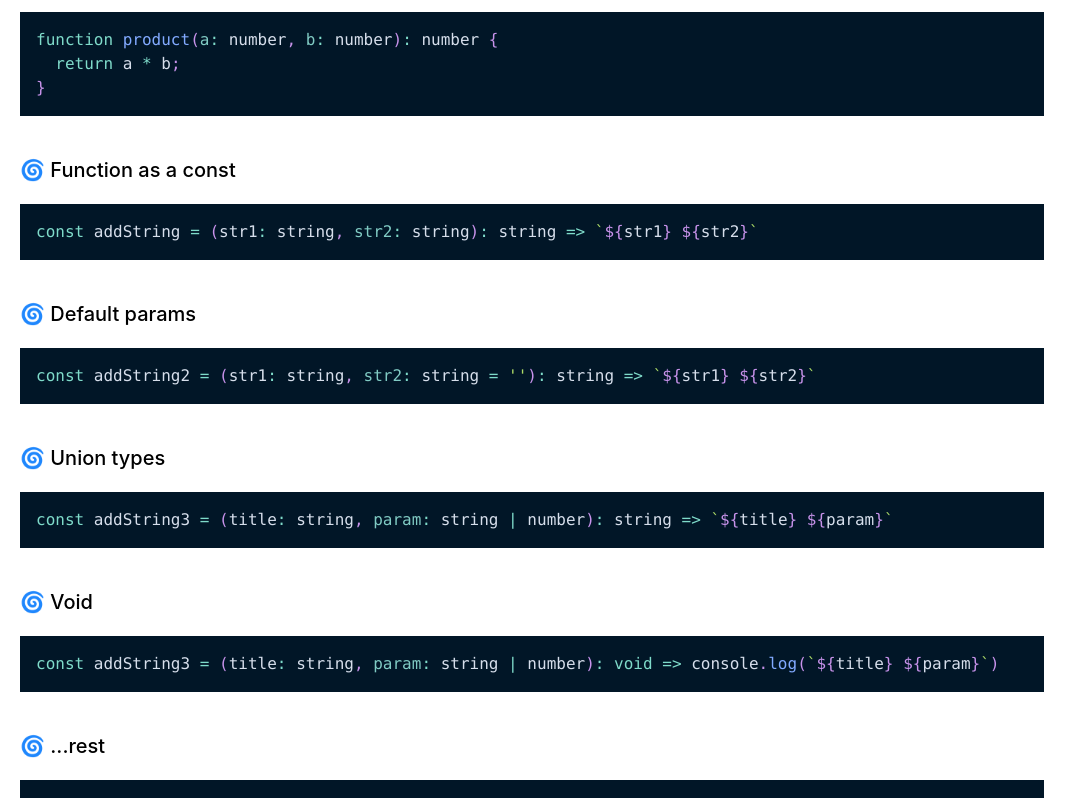
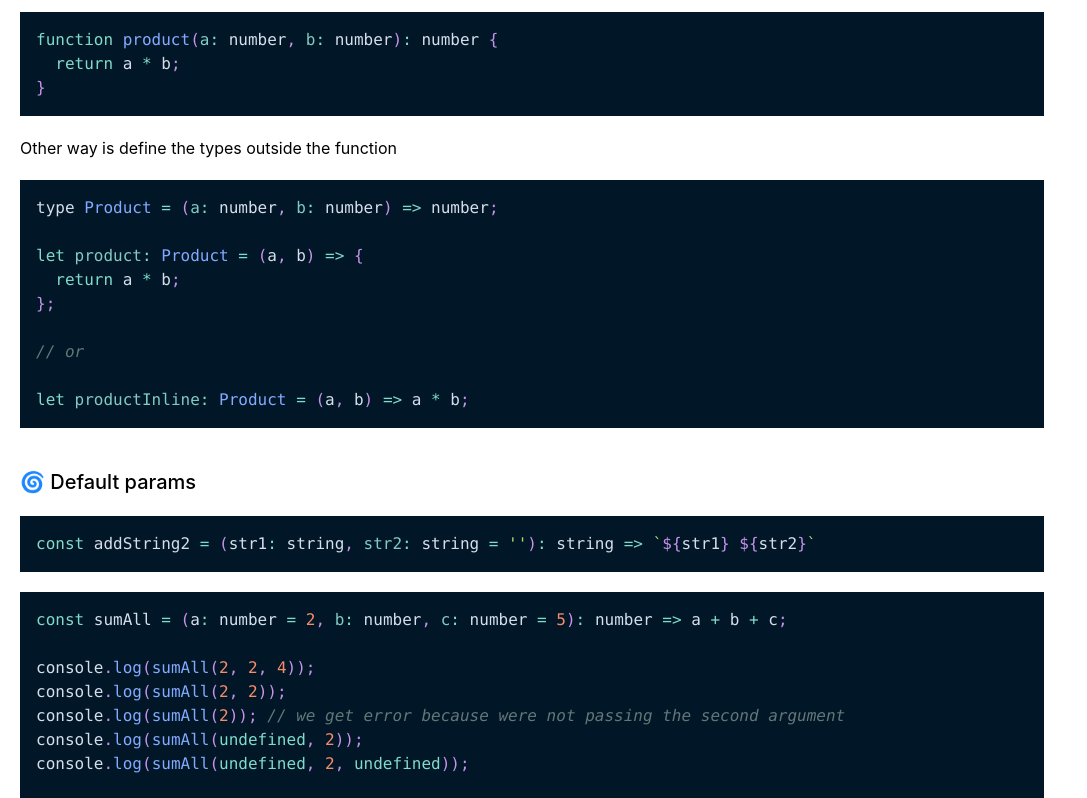
Before and after one commit to webdiego/time-to-learn-ts, a Next.js app: page /basics/02-functions in a window 1280 px wide. Shown: the part 480-1278 px from the top of the page, without its empty margins (0-1087 px from the left). Built offline with nearby package versions, Linux system fonts and the light colour scheme.

Commit message:
update(functions)

```diff
--- a/pages/basics/02-functions.tsx
+++ b/pages/basics/02-functions.tsx
@@ -1,22 +1,6 @@
 import Layout from '@components/Layout';
 import Code from '@components/Code';
 import Title from '@components/Title';
-
-function product(a: number, b: number): number {
-  return a * b;
-}
-
-const addString = (str1: string, str2: string): string => `${str1} ${str2}`;
-const addString2 = (str1: string, str2: string = ''): string => `${str1} ${str2}`;
-const addString3 = (str1: string, str2: string | number): string => `${str1} ${str2}`;
-const addString4 = (title: string, param: string | number): void =>
-  console.log(`${title} ${param}`);
-
-function list(party: string, ...names: Array<string>): string {
-  return `${party} ${names}`;
-}
-
-const a = list('diego', 'h', 'sse');
 
 export default function Basic() {
   return (
@@ -39,19 +23,37 @@ export default function Basic() {
   return a * b;
 }`}
         />
-      </div>
-      {/* Function as a const */}
-      <div className="mt-10">
-        <Title text="Function as a const" />
+        <p>Other way is define the types outside the function</p>
         <Code
-          code={'const addString = (str1: string, str2: string): string => `${str1} ${str2}`'}
+          code={`type Product = (a: number, b: number) => number;
+
+let product: Product = (a, b) => {
+  return a * b;
+};
+
+// or
+
+let productInline: Product = (a, b) => a * b;
+`}
         />
       </div>
+
       {/* Default params */}
       <div className="mt-10">
         <Title text="Default params" />
         <Code
           code={"const addString2 = (str1: string, str2: string = ''): string => `${str1} ${str2}`"}
+        />
+        <Code
+          code={`const sumAll = (a: number = 2, b: number, c: number = 5): number => a + b + c;
+
+console.log(sumAll(2, 2, 4));
+console.log(sumAll(2, 2));
+console.log(sumAll(2)); // we get error because were not passing the second argument
+console.log(sumAll(undefined, 2));
+console.log(sumAll(undefined, 2, undefined));
+
+`}
         />
       </div>
       <div className="mt-10">
```
